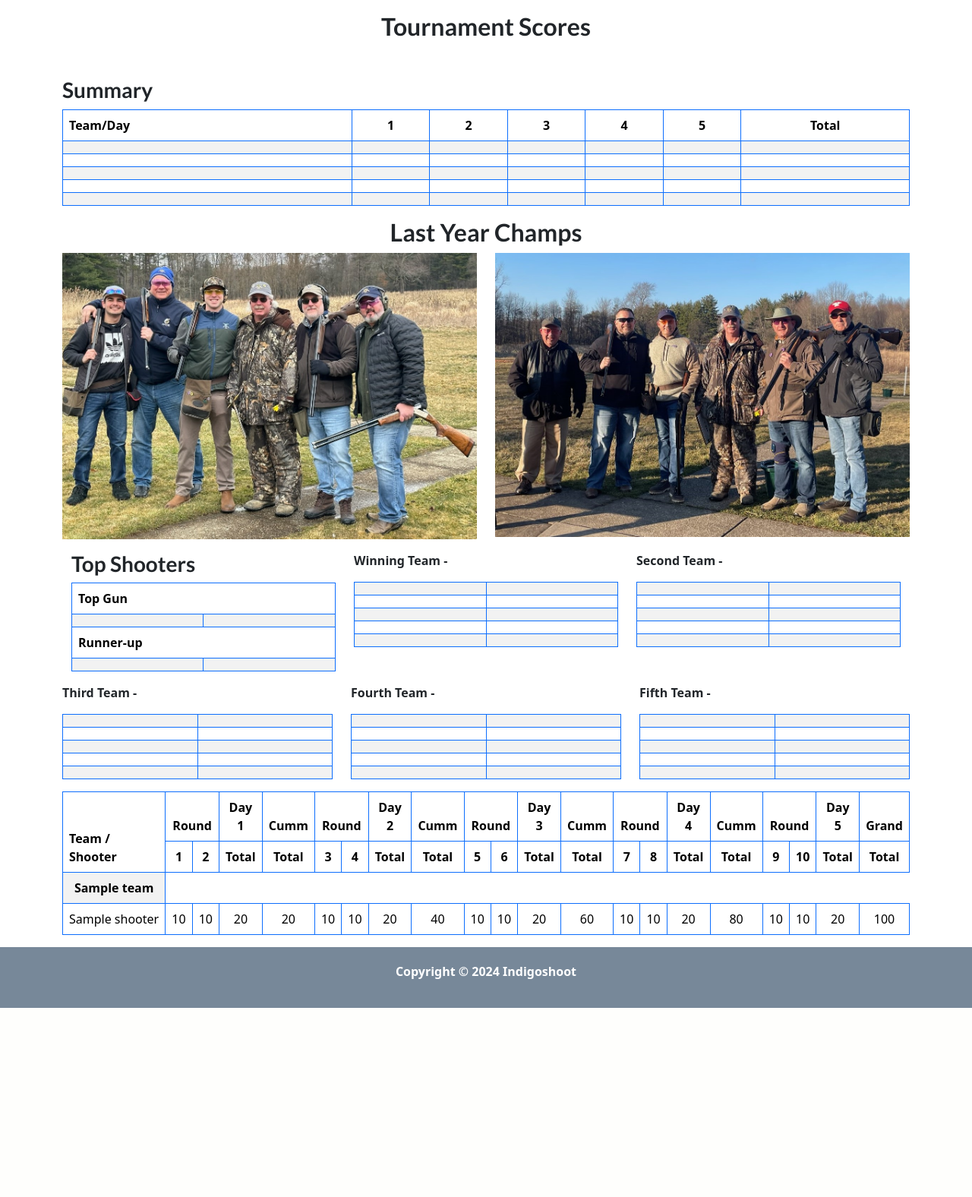
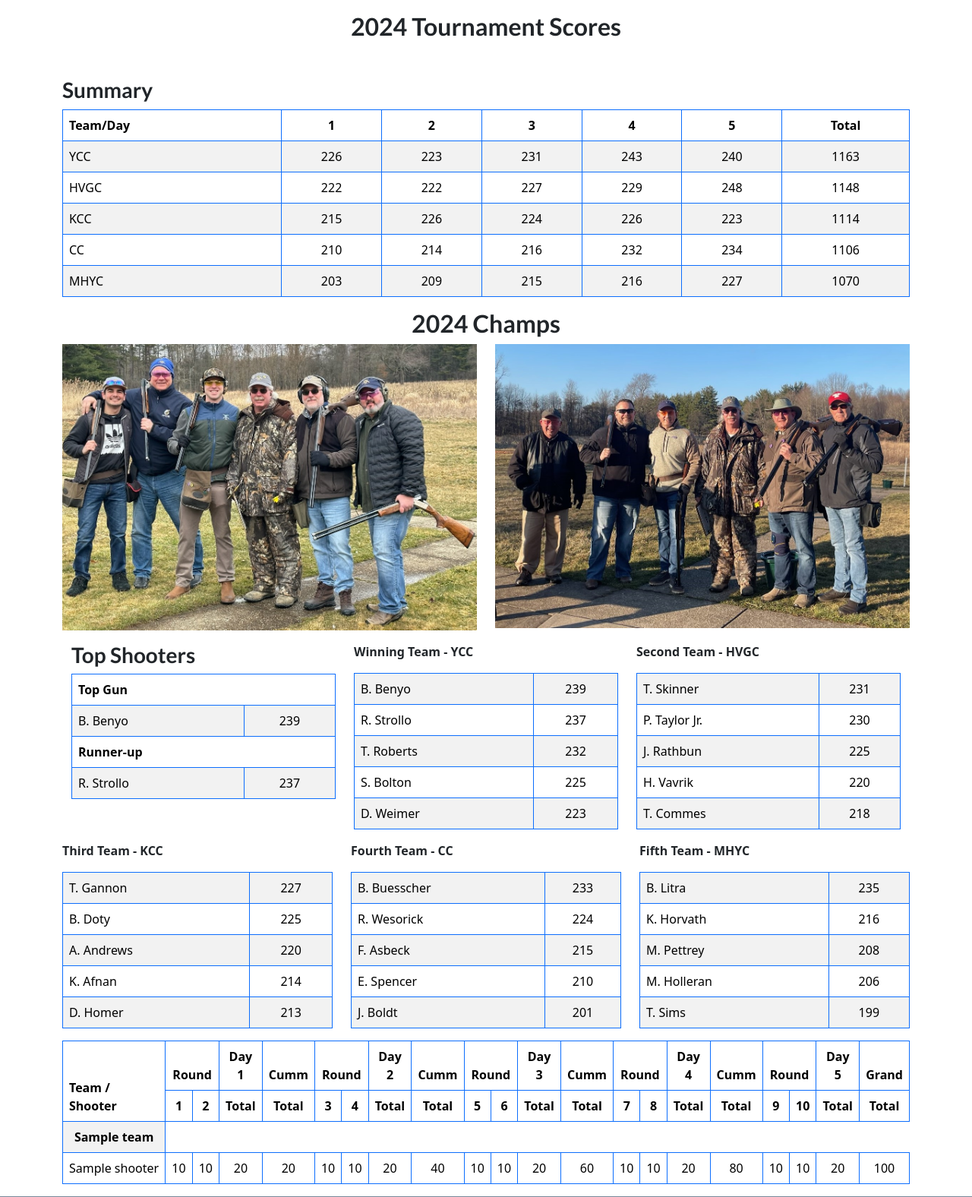
Before and after one commit to kenpavalko/skeet-shooting-app, a Django app: page / in a window 1280 px wide. Shown: the part 319-1895 px from the top of the page at 76% size. Before the commit the page ends 1646 px from the top, so only its background shows below. Run offline with Django 4.2, Linux system fonts and the light colour scheme; tables that the repository leaves empty hold one stand-in row (values such as "Sample post"); lists and menus that the app fills with data are empty.

Commit message:
database, settings and index.html changes

```diff
--- a/indigoshoot/templates/indigoshoot/index.html
+++ b/indigoshoot/templates/indigoshoot/index.html
@@ -13,7 +13,7 @@ Indigoshoot Scores
 {% block content %}
   <div class="container">
     <section id='welcome'>
-      <h2 class="mt-3 text-center">Tournament Scores</h2>
+      <h2 class="mt-3 text-center">2024 Tournament Scores</h2>
     </section>
     <section class="mt-5">
         <h3>Summary</h3>
@@ -33,56 +33,56 @@ Indigoshoot Scores
               </thead>
               <tbody class="align-middle text-center">
                 <tr>
-                  <td class="text-start text-nowrap"></td>
-                  <td></td>
-                  <td></td>
-                  <td></td>
-                  <td></td>
-                  <td></td>
-                  <td></td>
+                  <td class="text-start text-nowrap">YCC</td>
+                  <td>226</td>
+                  <td>223</td>
+                  <td>231</td>
+                  <td>243</td>
+                  <td>240</td>
+                  <td>1163</td>
                 </tr>
                 <tr>
-                  <td class="text-start text-nowrap"></td>
-                  <td></td>
-                  <td></td>
-                  <td></td>
-                  <td></td>
-                  <td></td>
-                  <td></td>
+                  <td class="text-start text-nowrap">HVGC</td>
+                  <td>222</td>
+                  <td>222</td>
+                  <td>227</td>
+                  <td>229</td>
+                  <td>248</td>
+                  <td>1148</td>
                 </tr>
                 <tr>
-                  <td class="text-start text-nowrap"></td>
-                  <td></td>
-                  <td></td>
-                  <td></td>
-                  <td></td>
-                  <td></td>
-                  <td></td>
+                  <td class="text-start text-nowrap">KCC</td>
+                  <td>215</td>
+                  <td>226</td>
+                  <td>224</td>
+                  <td>226</td>
+                  <td>223</td>
+                  <td>1114</td>
                 </tr>
                 <tr>
-                  <td class="text-start text-nowrap"></td>
-                  <td></td>
-                  <td></td>
-                  <td></td>
-                  <td></td>
-                  <td></td>
-                  <td></td>
+                  <td class="text-start text-nowrap">CC</td>
+                  <td>210</td>
+                  <td>214</td>
+                  <td>216</td>
+                  <td>232</td>
+                  <td>234</td>
+                  <td>1106</td>
                 </tr>
                 <tr>
-                  <td class="text-start text-nowrap"></td>
-                  <td></td>
-                  <td></td>
-                  <td></td>
-                  <td></td>
-                  <td></td>
-                  <td></td>
+                  <td class="text-start text-nowrap">MHYC</td>
+                  <td>203</td>
+                  <td>209</td>
+                  <td>215</td>
+                  <td>216</td>
+                  <td>227</td>
+                  <td>1070</td>
                 </tr>
               </tbody>
             </table>
           </div>
         </div>
         <div class="row justify-content-center">
-          <h2 class="text-center">Last Year Champs</h2>
+          <h2 class="text-center">2024 Champs</h2>
           <div class="col-md-6">
             <img class='mb-3' src="{% static 'img/2023YCC-crop.jpg' %}" width='100%'>
           </div>
@@ -100,8 +100,8 @@ Indigoshoot Scores
               </thead>
               <tbody>
                 <tr>
-                  <td></td>
-                  <td class='text-center'></td>
+                  <td>B. Benyo</td>
+                  <td class='text-center'>239</td>
                 </tr>
                 <thead>
                 <tr>
@@ -109,8 +109,8 @@ Indigoshoot Scores
                 </tr>
               </thead>
                 <tr>
-                  <td></td>
-                  <td class='text-center'></td>
+                  <td>R. Strollo</td>
+                  <td class='text-center'>237</td>
                 </tr>
               </tbody>
             </table>
@@ -119,28 +119,28 @@ Indigoshoot Scores
           <div class="col-lg-4">
             <table class="table table-striped table-bordered border-primary display product-overview mb-30">
               <thead>
-                <p class='fw-bold'>Winning Team - </p>
+                <p class='fw-bold'>Winning Team - YCC</p>
               </thead>
               <tbody>
                 <tr>
-                  <td></td>
-                  <td class='text-center'></td>
+                  <td>B. Benyo</td>
+                  <td class='text-center'>239</td>
                 </tr>
                 <tr>
-                  <td></td>
-                  <td class='text-center'></td>
+                  <td>R. Strollo</td>
+                  <td class='text-center'>237</td>
                 </tr>
                 <tr>
-                  <td></td>
-                  <td class='text-center'></td>
+                  <td>T. Roberts</td>
+                  <td class='text-center'>232</td>
                 </tr>
                 <tr>
-                  <td></td>
-                  <td class='text-center'></td>
+                  <td>S. Bolton</td>
+                  <td class='text-center'>225</td>
                 </tr>
                 <tr>
-                  <td></td>
-                  <td class='text-center'></td>
+                  <td>D. Weimer</td>
+                  <td class='text-center'>223</td>
                 </tr>
               </tbody>
             </table>
@@ -149,29 +149,29 @@ Indigoshoot Scores
             <table class="table table-striped table-bordered border-primary display product-overview mb-30">
               <thead>
                 <tr>
-                  <p class='fw-bold'>Second Team - </p>
+                  <p class='fw-bold'>Second Team - HVGC</p>
                 </tr>
               </thead>
               <tbody>
                 <tr>
-                  <td></td>
-                  <td class='text-center'></td>
+                  <td>T. Skinner</td>
+                  <td class='text-center'>231</td>
                 </tr>
                 <tr>
-                  <td></td>
-                  <td class='text-center'></td>
+                  <td>P. Taylor Jr.</td>
+                  <td class='text-center'>230</td>
                 </tr>
                 <tr>
-                  <td></td>
-                  <td class='text-center'></td>
+                  <td>J. Rathbun</td>
+                  <td class='text-center'>225</td>
                 </tr>
                 <tr>
-                  <td></td>
-                  <td class='text-center'></td>
+                  <td>H. Vavrik</td>
+                  <td class='text-center'>220</td>
                 </tr>
                 <tr>
-                  <td></td>
-                  <td class='text-center'></td>
+                  <td>T. Commes</td>
+                  <td class='text-center'>218</td>
                 </tr>
               </tbody>
             </table>
@@ -181,29 +181,29 @@ Indigoshoot Scores
             <table class="table table-striped table-bordered border-primary display product-overview mb-30">
               <thead>
                 <tr>
-                  <p class='fw-bold'>Third Team - </p>
+                  <p class='fw-bold'>Third Team - KCC</p>
                 </tr>
               </thead>
               <tbody>
                 <tr>
-                  <td></td>
-                  <td class='text-center'></td>
+                  <td>T. Gannon</td>
+                  <td class='text-center'>227</td>
                 </tr>
                 <tr>
-                  <td> </td>
-                  <td class='text-center'></td>
+                  <td>B. Doty</td>
+                  <td class='text-center'>225</td>
                 </tr>
                 <tr>
-                  <td></td>
-                  <td class='text-center'></td>
+                  <td>A. Andrews</td>
+                  <td class='text-center'>220</td>
                 </tr>
                 <tr>
-                  <td></td>
-                  <td class='text-center'></td>
+                  <td>K. Afnan</td>
+                  <td class='text-center'>214</td>
                 </tr>
                 <tr>
-                  <td></td>
-                  <td class='text-center'></td>
+                  <td>D. Homer</td>
+                  <td class='text-center'>213</td>
                 </tr>
               </tbody>
             </table>
@@ -212,29 +212,29 @@ Indigoshoot Scores
             <table class="table table-striped table-bordered border-primary display product-overview mb-30">
               <thead>
                 <tr>
-                  <p class='fw-bold'>Fourth Team - </p>
+                  <p class='fw-bold'>Fourth Team - CC</p>
                 </tr>
               </thead>
               <tbody>
                 <tr>
-                  <td></td>
-                  <td class='text-center'></td>
+                  <td>B. Buesscher</td>
+                  <td class='text-center'>233</td>
                 </tr>
                 <tr>
-                  <td></td>
-                  <td class='text-center'></td>
+                  <td>R. Wesorick</td>
+                  <td class='text-center'>224</td>
                 </tr>
                 <tr>
-                  <td></td>
-                  <td class='text-center'></td>
+                  <td>F. Asbeck</td>
+                  <td class='text-center'>215</td>
                 </tr>
                 <tr>
-                  <td></td>
-                  <td class='text-center'></td>
+                  <td>E. Spencer</td>
+                  <td class='text-center'>210</td>
                 </tr>
                 <tr>
-                  <td></td>
-                  <td class='text-center'></td>
+                  <td>J. Boldt</td>
+                  <td class='text-center'>201</td>
                 </tr>
               </tbody>
             </table>
@@ -243,29 +243,29 @@ Indigoshoot Scores
             <table class="table table-striped table-bordered border-primary display product-overview mb-30">
               <thead>
                 <tr>
-                  <p class='fw-bold'>Fifth Team - </p>
+                  <p class='fw-bold'>Fifth Team - MHYC</p>
                 </tr>
               </thead>
               <tbody>
                 <tr>
-                  <td></td>
-                  <td class='text-center'></td>
+                  <td>B. Litra</td>
+                  <td class='text-center'>235</td>
                 </tr>
                 <tr>
-                  <td></td>
-                  <td class='text-center'></td>
+                  <td>K. Horvath</td>
+                  <td class='text-center'>216</td>
                 </tr>
                 <tr>
-                  <td></td>
-                  <td class='text-center'></td>
+                  <td>M. Pettrey</td>
+                  <td class='text-center'>208</td>
                 </tr>
                 <tr>
-                  <td></td>
-                  <td class='text-center'></td>
+                  <td>M. Holleran</td>
+                  <td class='text-center'>206</td>
                 </tr>
                 <tr>
-                  <td></td>
-                  <td class='text-center'></td>
+                  <td>T. Sims</td>
+                  <td class='text-center'>199</td>
                 </tr>
               </tbody>
             </table>
--- a/project/settings.py
+++ b/project/settings.py
@@ -25,7 +25,7 @@ SECRET_KEY = 'django-insecure-!#&-arh2q48()xa278zs2y!k&h8!n)k6oz%^goc)dx__du^53r
 # SECURITY WARNING: don't run with debug turned on in production!
 DEBUG = True
 
-ALLOWED_HOSTS = ['indigoshootscores.myitdepartment.org', 'localhost']
+ALLOWED_HOSTS = ['indigoshootscores.myitdepartment.org', 'localhost', 'skeet-shooting-app-production.up.railway.app']
 
 
 # Application definition
```
Also changed, not shown: 1 other file.
